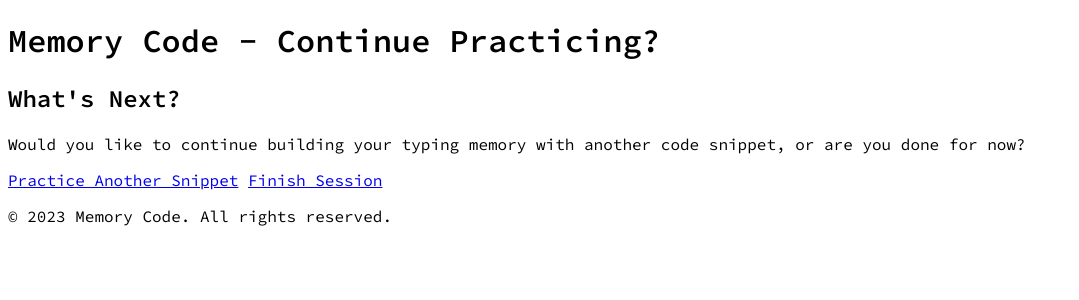
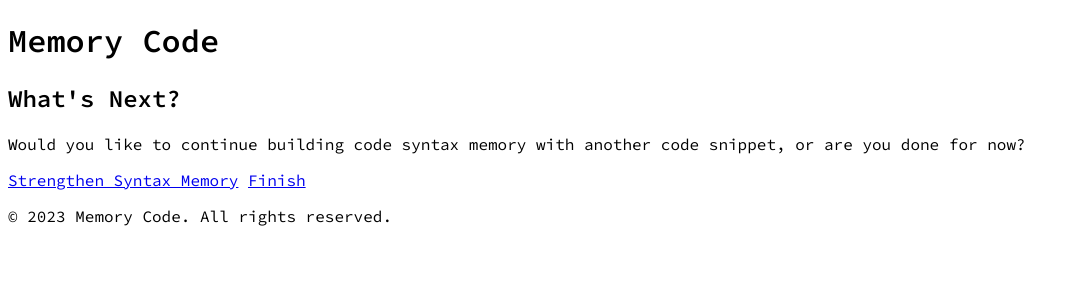
Before and after one commit to ThirDecade2020/memory_code, a Flask app: page /continue in a window 1280 px wide. Shown: the top 300 px of the page, without its empty margins (0-1079 px from the left). Run offline with Flask 3, Linux system fonts and the light colour scheme.

Commit message:
Update continue.html
updated messages to user

```diff
--- a/templates/continue.html
+++ b/templates/continue.html
@@ -13,16 +13,16 @@
 </head>
 <body>
     <header>
-        <h1>Memory Code - Continue Practicing?</h1>
+        <h1>Memory Code</h1>
     </header>
 
     <main>
         <h2>What's Next?</h2>
-        <p>Would you like to continue building your typing memory with another code snippet, or are you done for now?</p>
+        <p>Would you like to continue building code syntax memory with another code snippet, or are you done for now?</p>
 
         <div class="continue-options">
-            <a href="/snippet_input" role="button">Practice Another Snippet</a>
-            <a href="/" role="button">Finish Session</a>
+            <a href="/snippet_input" role="button">Strengthen Syntax Memory</a>
+            <a href="/" role="button">Finish</a>
         </div>
     </main>
 
```
